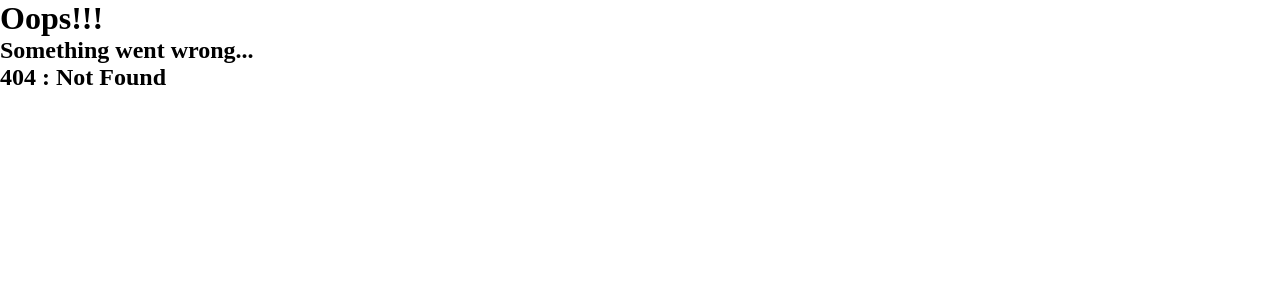
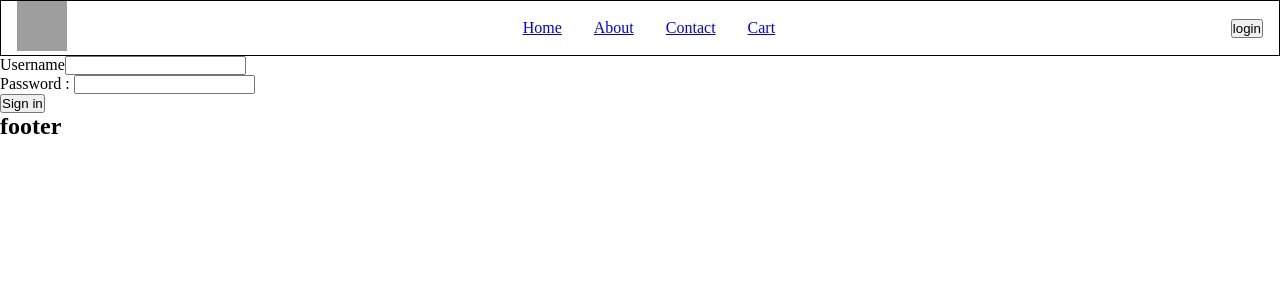
Before and after one commit to AbdulRehman164/FoodMania, a React (Vite) app: page /login in a window 1280 px wide. Before the commit this address had no page. Shown: the top 300 px of the page. Built offline with nearby package versions, Linux system fonts and the light colour scheme; grey boxes are pictures that could not be loaded.

Commit message:
add a partially working login system

```diff
--- a/package.json
+++ b/package.json
@@ -23,6 +23,7 @@
         "process": "^0.11.10"
     },
     "dependencies": {
+        "formik": "^2.4.6",
         "react": "^18.2.0",
         "react-dom": "^18.2.0",
         "react-router-dom": "^6.23.1"
--- a/src/App.js
+++ b/src/App.js
@@ -7,6 +7,7 @@ import About from './components/About';
 import Contact from './components/Contact';
 import Error from './components/Error';
 import RestaurantMenu from './components/RestaurantMenu';
+import Login from './components/Login';
 import { createBrowserRouter, RouterProvider, Outlet } from 'react-router-dom';
 
 const App = () => {
@@ -41,6 +42,10 @@ const appRouter = createBrowserRouter([
                 path: '/restaurant/:id',
                 element: <RestaurantMenu />,
             },
+            {
+                path: '/login',
+                element: <Login />,
+            },
         ],
     },
 ]);
--- a/src/components/Header.js
+++ b/src/components/Header.js
@@ -1,7 +1,8 @@
 import { IMG_LOGO } from '../constants';
-import { Link } from 'react-router-dom';
+import { Link, useNavigate } from 'react-router-dom';
 
 const Header = () => {
+    const navigate = useNavigate();
     return (
         <header>
             <nav>
@@ -31,6 +32,14 @@ const Header = () => {
                         </li>
                     </ul>
                 </div>
+                <button
+                    onClick={() => {
+                        navigate('/login');
+                    }}
+                    id="login-btn"
+                >
+                    login
+                </button>
             </nav>
         </header>
     );
--- /dev/null
+++ b/src/components/Login.js
@@ -0,0 +1,45 @@
+import { Formik, Field, Form } from 'formik';
+import { useState } from 'react';
+
+const Login = () => {
+    const [isLoggedIn, setIsLoggedIn] = useState(false);
+    const [showError, setShowError] = useState(false);
+    return isLoggedIn ? (
+        <div>
+            <h1>You are logged in</h1>
+        </div>
+    ) : (
+        <div>
+            <Formik
+                initialValues={{ userName: '', password: '' }}
+                onSubmit={(values) => {
+                    if (
+                        values.userName === 'rehman' &&
+                        values.password === 'rehman'
+                    ) {
+                        setIsLoggedIn(true);
+                    } else {
+                        setShowError(true);
+                    }
+                }}
+            >
+                <Form>
+                    <div>
+                        <label htmlFor="userName">Username</label>
+                        <Field type="text" name="userName" />
+                    </div>
+                    <div>
+                        <label htmlFor="password">Password : </label>
+                        <Field type="password" name="password" />
+                    </div>
+                    {showError ? (
+                        <div>Username or Password is incorrect</div>
+                    ) : null}
+                    <button type="submit">Sign in</button>
+                </Form>
+            </Formik>
+        </div>
+    );
+};
+
+export default Login;
```
Also changed, not shown: 1 other file (tests, documents, lock files or other folders).
